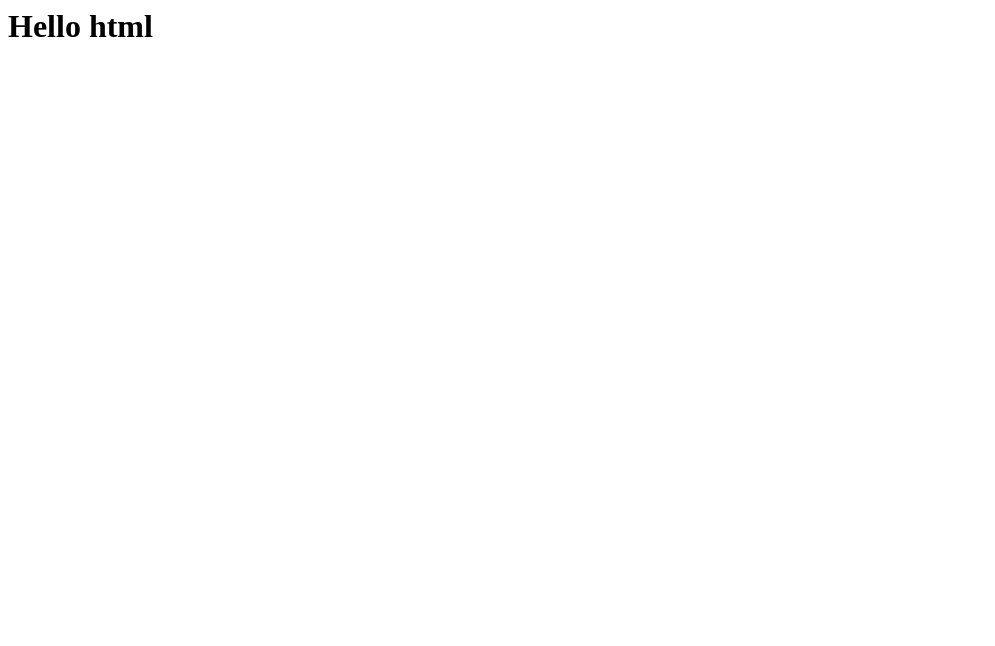
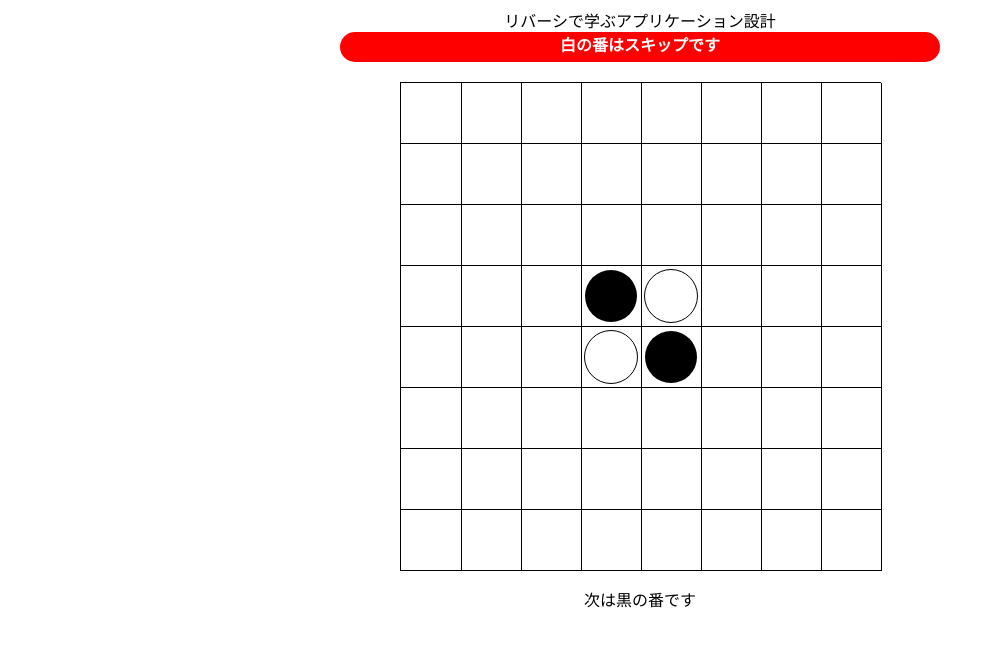
Before and after one commit to 121786addzczd/reversi-webapp-ts, a website: page static/index.html in a window 1280 px wide. Shown: the whole page, without its empty margins (0-995 px from the left). Drawn offline with Linux system fonts and the light colour scheme.

Commit message:
対戦画面のUI実装

```diff
--- a/static/index.html
+++ b/static/index.html
@@ -1 +1,99 @@
-<h1>Hello html</h1>
+<!DOCTYPE html>
+<html lang="ja">
+<head>
+  <meta charset="UTF-8">
+  <link rel="stylesheet" href="style.css" />
+  <title>リバーシ</title>
+</head>
+<body>
+  <header>リバーシで学ぶアプリケーション設計</header>
+  <main>
+      <div class="warning-message-area">
+        <p class="warning-message">白の番はスキップです</p>
+      </div>
+    <div class="board">
+      <!-- 8マス -->
+      <div class="square"></div>
+      <div class="square"></div>
+      <div class="square"></div>
+      <div class="square"></div>
+      <div class="square"></div>
+      <div class="square"></div>
+      <div class="square"></div>
+      <div class="square"></div>
+      <!-- 8マス -->
+      <div class="square"></div>
+      <div class="square"></div>
+      <div class="square"></div>
+      <div class="square"></div>
+      <div class="square"></div>
+      <div class="square"></div>
+      <div class="square"></div>
+      <div class="square"></div>
+      <!-- 8マス -->
+      <div class="square"></div>
+      <div class="square"></div>
+      <div class="square"></div>
+      <div class="square"></div>
+      <div class="square"></div>
+      <div class="square"></div>
+      <div class="square"></div>
+      <div class="square"></div>
+      <!-- 8マス -->
+      <div class="square"></div>
+      <div class="square"></div>
+      <div class="square"></div>
+      <div class="square">
+        <div class="stone dark"></div>
+      </div>
+      <div class="square">
+        <div class="stone light"></div>
+      </div>
+      <div class="square"></div>
+      <div class="square"></div>
+      <div class="square"></div>
+      <!-- 8マス -->
+      <div class="square"></div>
+      <div class="square"></div>
+      <div class="square"></div>
+      <div class="square">
+        <div class="stone light"></div>
+      </div>
+      <div class="square">
+        <div class="stone dark"></div>
+      </div>
+      <div class="square"></div>
+      <div class="square"></div>
+      <div class="square"></div>
+      <!-- 8マス -->
+      <div class="square"></div>
+      <div class="square"></div>
+      <div class="square"></div>
+      <div class="square"></div>
+      <div class="square"></div>
+      <div class="square"></div>
+      <div class="square"></div>
+      <div class="square"></div>
+      <!-- 8マス -->
+      <div class="square"></div>
+      <div class="square"></div>
+      <div class="square"></div>
+      <div class="square"></div>
+      <div class="square"></div>
+      <div class="square"></div>
+      <div class="square"></div>
+      <div class="square"></div>
+      <!-- 8マス -->
+      <div class="square"></div>
+      <div class="square"></div>
+      <div class="square"></div>
+      <div class="square"></div>
+      <div class="square"></div>
+      <div class="square"></div>
+      <div class="square"></div>
+      <div class="square"></div>
+    </div>
+    <p>次は黒の番です</p>
+  </main>
+</body>
+</html>
--- /dev/null
+++ b/static/style.css
@@ -0,0 +1,51 @@
+body {
+  text-align: center;
+}
+
+.warning-message-area {
+  height: 30px
+}
+
+.warning-message {
+  width: 600px;
+  height: 30px;
+  margin: 0 auto;
+  background-color: red;
+  color: white;
+  font-weight: bold;
+  border-radius: 15px;
+}
+
+.board {
+  width: 480px;
+  margin: 0 auto;
+  margin-top: 20px;
+  display: grid;
+  grid-template-columns: repeat(8, 60px);
+  border: solid;
+  border-width: 1px 0 0 1px;
+}
+
+.square {
+  width: 60px;
+  height: 60px;
+  border: solid;
+  border-width: 0 1px 1px 0;
+  display: flex;
+  justify-content: center;
+  align-items: center;
+}
+
+.stone {
+  width: 52px;
+  height: 52px;
+  border-radius: 50%;
+}
+
+.dark {
+  background-color: black;
+}
+
+.light {
+  border: 1px solid;
+}
```
